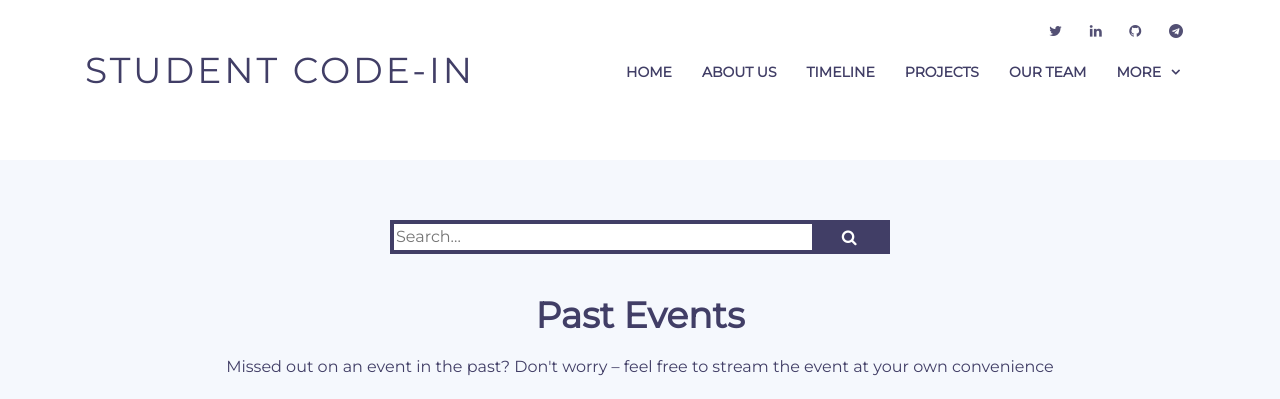
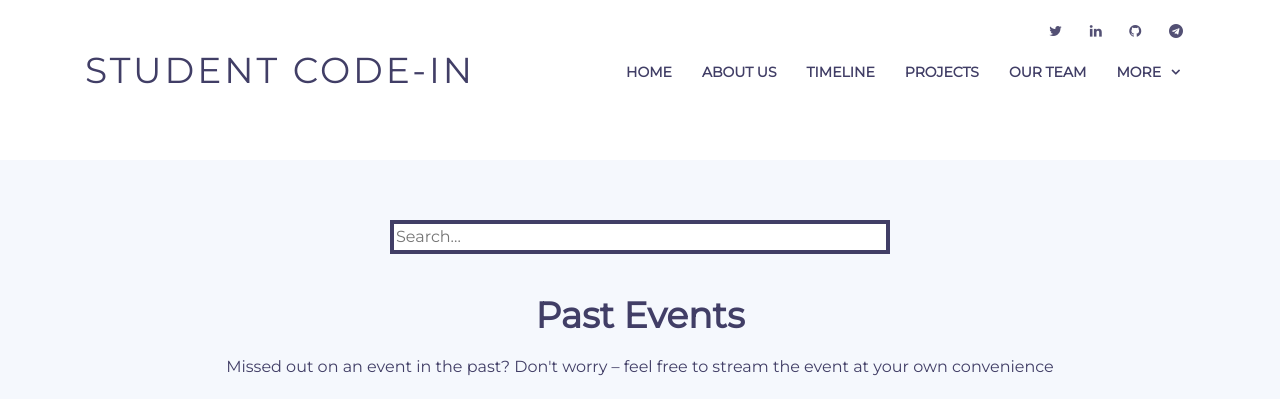
Before and after one commit to StudentCode-in/StudentCode-in.github.io, a plain HTML site: page webinar.html in a window 1280 px wide. Shown: the top 399 px of the page. Drawn offline with Linux system fonts and the light colour scheme; a script that the page names is missing.

Commit message:
Issue #76 fixed

```diff
--- a/assets/css/style1.css
+++ b/assets/css/style1.css
@@ -496,15 +496,6 @@
   outline: 0;
 }
 
-#submitBtn {
-  background-color: #413e66;
-  color: #fff;
-  float: right;
-  width: 15%;
-  border: 1px solid #413e66;
-  cursor:pointer;
-
-}
 
 /* Media Query For Search Bar */
 
--- a/webinar.html
+++ b/webinar.html
@@ -121,21 +121,8 @@
 
             <!--Search bar-->
             <div class="search" >
-                <form id="frmSearch" class="search-form" method="get" action="default.html">
-                    <input type="text" id="txtSearch" type="text" name="serach_bar" placeholder="Search...">
-                    <button type="submit" id="submitBtn" class="searchbtn">
-                        <i class="fa fa-search">
-                        </i>
-                    </button>
-                </form>
+                <input type="text" id="txtSearch" class="searchBar" name="serach_bar" placeholder="Search...">
             </div>
-
-            <script type="text/javascript">
-                document.getElementById('frmSearch').onsubmit = function() {
-                    window.location = 'http://www.youtube.com/search?q= ' + document.getElementById('txtSearch').value;
-                    return false;
-                }
-            </script>
             <!-- end of search bar -->
 
             <div class="container">
```
Also changed, not shown: 2 other files.
